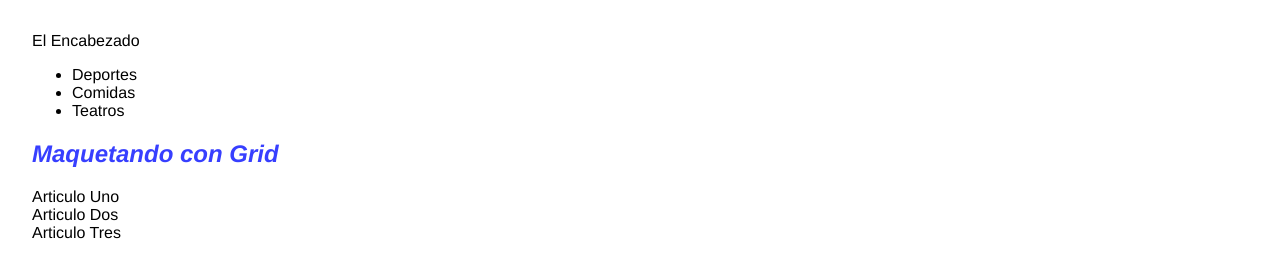
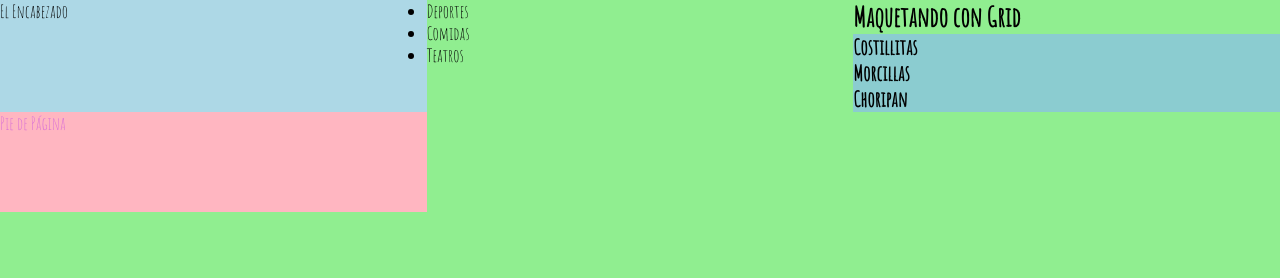
Before and after one commit to Natyok78/MaquetadoCssGrid, a plain HTML site: page index.html in a window 1280 px wide. Drawn offline with Linux system fonts and the light colour scheme.

Commit message:
🏔😽 Updated with Glitch

```diff
--- a/index.html
+++ b/index.html
@@ -3,6 +3,7 @@
   <head>
 
     <title>Hello!</title>
+    <link href="https://fonts.googleapis.com/css?family=Amatic+SC" rel="stylesheet">
 
     <link rel="stylesheet" href="/style.css">
 
@@ -25,14 +26,14 @@
 
       <h1>Maquetando con Grid </h1>
 
-      <article> Articulo Uno</article>
+      <article> <h3>Costillitas </h3></article>
 
-      <article> Articulo Dos</article>
+      <article> <h3>Morcillas </h3></article>
 
-      <article> Articulo Tres  </article>
+      <article> <h3> Choripan</h3></article>
 
     </section>
-<footer>
+<footer> Pie de Página
      </footer>
 
 
--- a/style.css
+++ b/style.css
@@ -1,11 +1,44 @@
-/* CSS files add styling rules to your content */
-
-body {
-  font-family: "Benton Sans", "Helvetica Neue", helvetica, arial, sans-serif;
-  margin: 2em;
+* {
+margin: 0;
+padding: 0;
+border: 0;
+  font-family: 'Amatic SC', cursive;
 }
 
-h1 {
-  font-style: italic;
-  color: #373fff;
+body{
+background-color: lightgreen;
+  font-size: large;
+
+  display: grid;
+  grid-template-columns: repeat(3, 1fr);
+  grip-gap: 10px;
+  grid-auto-rows: minmax(100px, auto);
+
 }
+
+header{
+background-color: lightblue;
+  grid-columns: 1 / -1;
+}
+
+footer{
+background-color: lightpink;
+  color: Orchid;
+  grid-columns: 1 / -1;
+}
+
+section{
+  background-color: lightgreen;
+}
+
+article{
+background-color: #8bccd0;
+}
+
+article{
+background-color: #8bccd0;
+}
+
+article{
+background-color: #8bccd0;
+}
```
